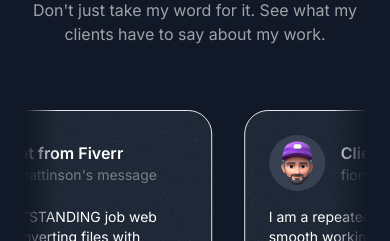
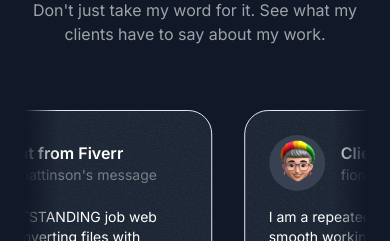
Before and after one commit to turjot55/protfolio, a Next.js app: page / in a window 390 px wide. Shown: the part 3920-4161 px from the top of the page. Built offline with nearby package versions, Linux system fonts and the light colour scheme; a web font is replaced by a local one.

Commit message:
footer changed for mobile screen

```diff
--- a/src/sections/Footer.tsx
+++ b/src/sections/Footer.tsx
@@ -31,7 +31,7 @@ export const Footer = () => {
           <div className="text-white/40 text-center text-wrap">
             &copy;{date.getFullYear()} | All Rights Reserved | Turjo Talukder
           </div>
-          <nav className="flex flex-col md:flex-row items-center gap-8">
+          <nav className="flex flex-col md:flex-row items-center gap-8 sm:flex-row">
             {footerLink.map((footer) => {
               return (
                 <a
--- a/src/sections/Testimonials.tsx
+++ b/src/sections/Testimonials.tsx
@@ -21,25 +21,25 @@ const testimonials = [
     name: "Client from Fiverr",
     position: "fiona_eurofins's message",
     text: "I am a repeated customer and it's smooth working with Turjo.",
-    avatar: memojiAvatar1,
+    avatar: memojiAvatar2,
   },
   {
     name: "Client from Fiverr",
     position: "bpijanow23's message",
     text: "Professional and timely responses. Prioritized getting my project done. Delivered a great product.",
-    avatar: memojiAvatar2,
+    avatar: memojiAvatar5,
   },
   {
     name: "Client from Fiverr",
     position: "missmiri1's message",
     text: "Turjo is great!! He provides thoughtful and efficient work… will use service again !",
-    avatar: memojiAvatar3,
+    avatar: memojiAvatar4,
   },
   {
     name: "Client from Fiverr",
     position: "piercedempsey's message",
-    text: "his was such a seamless experience. He understood what I was wanting and did it faster than I ever could have imagined. He asked questions on the front end to make sure the delivery was done right. The order was perfect on the first delivery!",
-    avatar: memojiAvatar4,
+    text: "This was such a seamless experience. He understood what I was wanting and did it faster than I ever could have imagined. He asked questions on the front end to make sure the delivery was done right. The order was perfect on the first delivery!",
+    avatar: memojiAvatar3,
   },
 
 ];
```
Also changed, not shown: src/assets/images/review1.jpeg (added).
